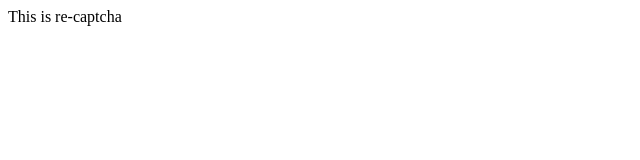
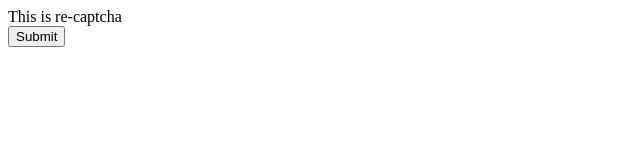
Before and after one commit to azeem-ui-dev/azeem-ui-dev.github.io, a plain HTML site: page recaptcha/index.html in a window 1280 px wide. Shown: the whole page, without its empty margins (0-640 px from the left). Drawn offline with Linux system fonts and the light colour scheme.

Commit message:
wrap recaptha in a form

```diff
--- a/recaptcha/index.html
+++ b/recaptcha/index.html
@@ -7,6 +7,9 @@
     </head>
     <body>
         This is re-captcha
-        <div class="g-recaptcha" data-sitekey="6Lfa6BUTAAAAAK1JNIQoEQNFHKSZ08Xa2TpXb2hv"></div>
+        <form action="?" method="POST">
+            <div class="g-recaptcha" data-sitekey="6Lfa6BUTAAAAAK1JNIQoEQNFHKSZ08Xa2TpXb2hv"></div>
+            <input type="submit" value="Submit">
+        </form>
     </body>
 </html>
```
